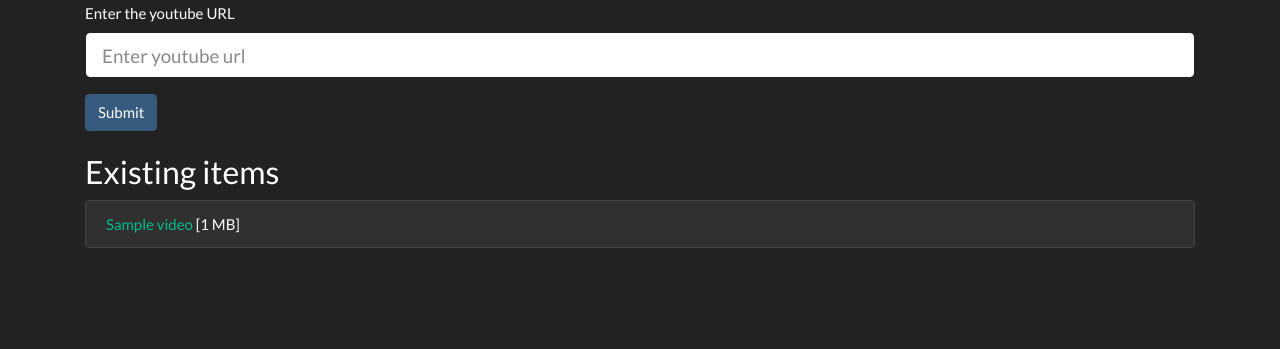
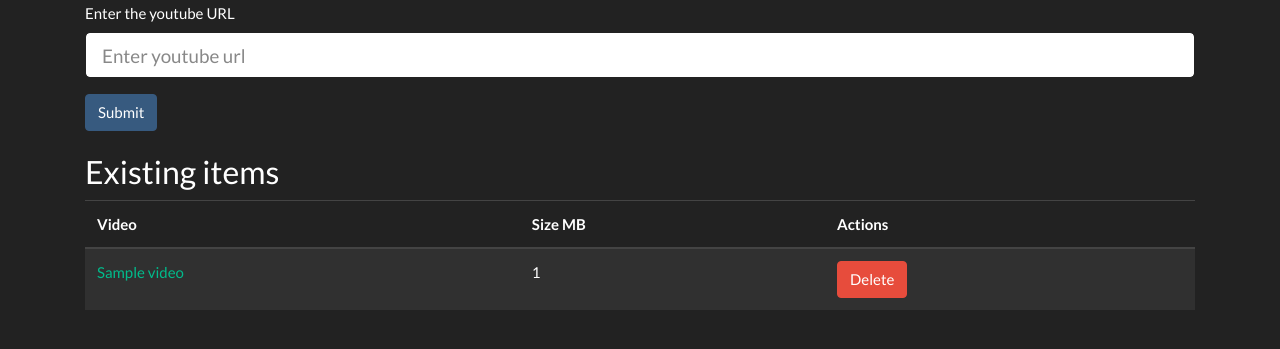
Before and after one commit to nickfun/yt-www, a Flask app: template templates/index.html in a window 1280 px wide. Shown: the part 149-498 px from the top of the page. Run offline with Flask 2, Linux system fonts and the light colour scheme; the template is opened without the code that fills it: most values are stand-ins (such as "Sample title", 1, 10 or a date in 2020); parts of the project's set-up code (start-up, migrations or seed data) failed here and were passed over; some libraries are stand-ins or nearby versions.

Commit message:
move to a table, start to bring in some JS

```diff
--- /dev/null
+++ b/app.js
@@ -0,0 +1,8 @@
+console.log('hello world');
+
+
+$(document.body).on('click', '@action-delete', function(e) {
+	console.log("Got a click to delete")
+	var id = $(e.target).attr('vid');
+	console.log("Video: " + id);
+});
--- a/server.py
+++ b/server.py
@@ -4,6 +4,9 @@ import math
 import json
 from flask import Flask, render_template, request
 import greenstalk
+import string
+import random
+
 
 APP_PORT = int(os.environ.get('APP_PORT', -1))
 BEANSTALK_PORT = int(os.environ.get('BEANSTALK_PORT', -1))
@@ -29,12 +32,13 @@ def getVideoList():
 		ext = parts[i]
 		if ext in ['mp4', 'mkv', 'webm']:
 			parts.pop()
-			name = ".".join(parts)
+			v_id = ".".join(parts)
 			url = DOWNLOAD_FOLDER + '/' + fn
 			size = os.path.getsize(DOWNLOAD_FOLDER + "/" + fn)
 			videos.append({
 				"url": url,
-				"name": name,
+				"name": v_id,
+				"id": v_id,
 				"size": math.floor(size / 1024 / 1024),
 			})
 	return videos
@@ -48,6 +52,10 @@ def submitUrl(url):
 	print("inserting: " + body)
 	queue.put(body)
 
+
+def id_generator(size=6, chars=string.ascii_uppercase + string.digits):
+	return ''.join(random.choice(chars) for _ in range(size))
+
 app = Flask(__name__)
 
 @app.route("/", methods=['GET'])
@@ -55,7 +63,8 @@ def index(msg = False):
 	print("Message is " + str(msg))
 	template_data = {
 		"message": msg,
-		"video_list": getVideoList()
+		"video_list": getVideoList(),
+		"rand_str": id_generator(),
 	}
 	return render_template('index.html', data=template_data)
 
--- a/templates/index.html
+++ b/templates/index.html
@@ -8,7 +8,7 @@
     <!-- Bootstrap CSS -->
     <link rel="stylesheet" href="https://maxcdn.bootstrapcdn.com/bootstrap/4.0.0/css/bootstrap.min.css" integrity="sha384-Gn5384xqQ1aoWXA+058RXPxPg6fy4IWvTNh0E263XmFcJlSAwiGgFAW/dAiS6JXm" crossorigin="anonymous">
     <link rel="stylesheet" href="https://bootswatch.com/4/darkly/bootstrap.min.css" crossorigin="anonymous">
-    <title>Hello, world!</title>
+    <title>Simple Video Downloader</title>
   </head>
   <body>
     <div class="container">
@@ -61,16 +61,29 @@
       <div class="row">
         <div class="col">
           <h3>Existing items</h3>
-          {% for video in data.video_list %}
-            <ul class="list-group">
-              <li class="list-group-item">
-                <a href="{{ video.url }}">
-                  {{ video.name }}
-                </a>
-                 [{{ video.size }} MB]
-              </li>
-            </ul>
-          {% endfor %}
+
+          <table class="table table-striped">
+            <thead>
+              <tr>
+                <th scope="col">Video</th>
+                <th scope="col">Size MB</th>
+                <th scope="col">Actions</th>
+              </tr>
+            </thead>
+            <tbody>
+              {% for video in data.video_list %}
+                <tr>
+                  <td>
+                    <a href="{{ video.url }}">{{ video.name }}</a>
+                  </td>
+                  <td>{{ video.size }}</td>
+                  <td class="td-action-delete">
+                    <button type="button" class="btn btn-danger" role="action-delete" vid="{{ video.id }}">Delete</button>
+                  </td>
+                </tr>
+              {% endfor %}
+            </tbody>
+          </table>
         </div>
       </div>
 
@@ -78,9 +91,10 @@
 
     <!-- Optional JavaScript -->
     <!-- jQuery first, then Popper.js, then Bootstrap JS
-    <script src="https://code.jquery.com/jquery-3.2.1.slim.min.js" integrity="sha384-KJ3o2DKtIkvYIK3UENzmM7KCkRr/rE9/Qpg6aAZGJwFDMVNA/GpGFF93hXpG5KkN" crossorigin="anonymous"></script>
     <script src="https://cdnjs.cloudflare.com/ajax/libs/popper.js/1.12.9/umd/popper.min.js" integrity="sha384-ApNbgh9B+Y1QKtv3Rn7W3mgPxhU9K/ScQsAP7hUibX39j7fakFPskvXusvfa0b4Q" crossorigin="anonymous"></script>
     <script src="https://maxcdn.bootstrapcdn.com/bootstrap/4.0.0/js/bootstrap.min.js" integrity="sha384-JZR6Spejh4U02d8jOt6vLEHfe/JQGiRRSQQxSfFWpi1MquVdAyjUar5+76PVCmYl" crossorigin="anonymous"></script>
      -->
+    <script src="https://code.jquery.com/jquery-3.2.1.slim.min.js" integrity="sha384-KJ3o2DKtIkvYIK3UENzmM7KCkRr/rE9/Qpg6aAZGJwFDMVNA/GpGFF93hXpG5KkN" crossorigin="anonymous"></script>
+    <script src="/app.js?nocache={{ data.rand_str }}"></script>
 </body>
 </html>
```
Also changed, not shown: 1 other file.
